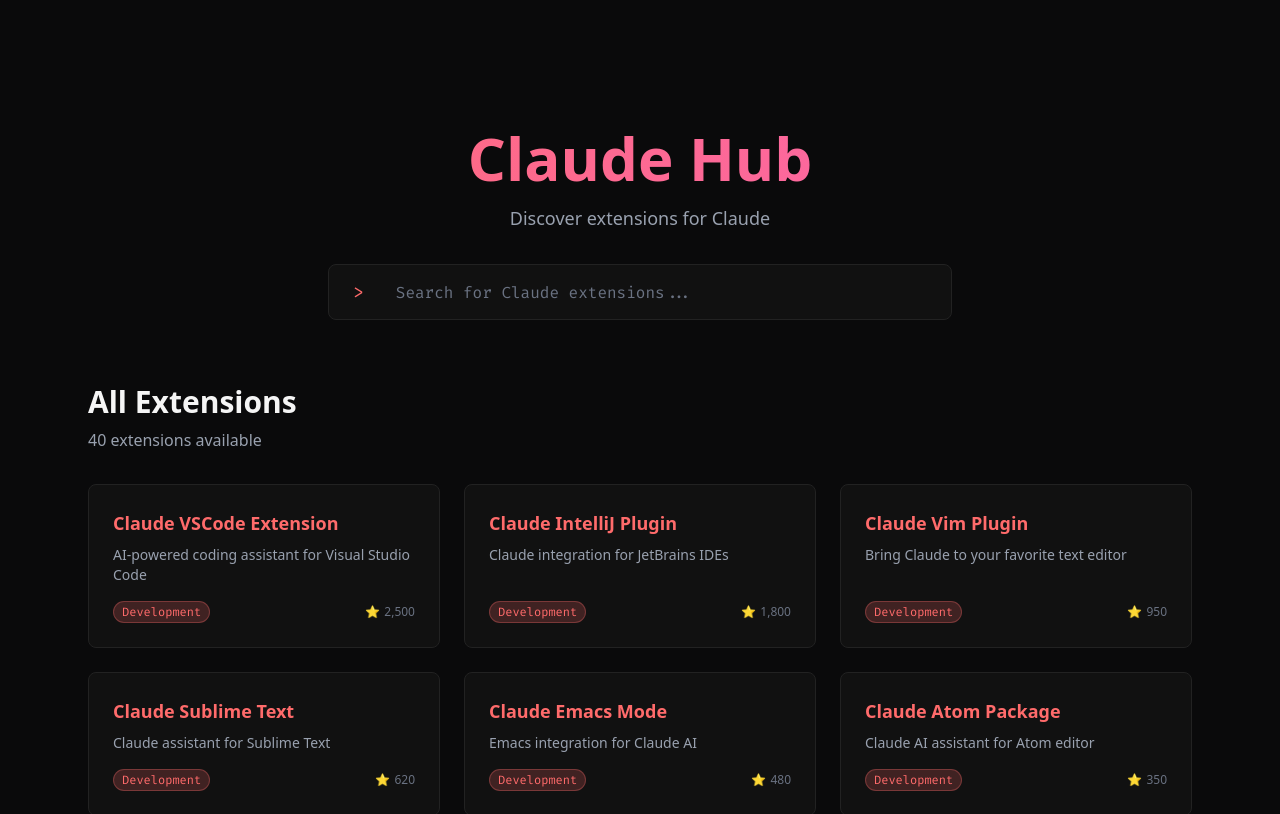
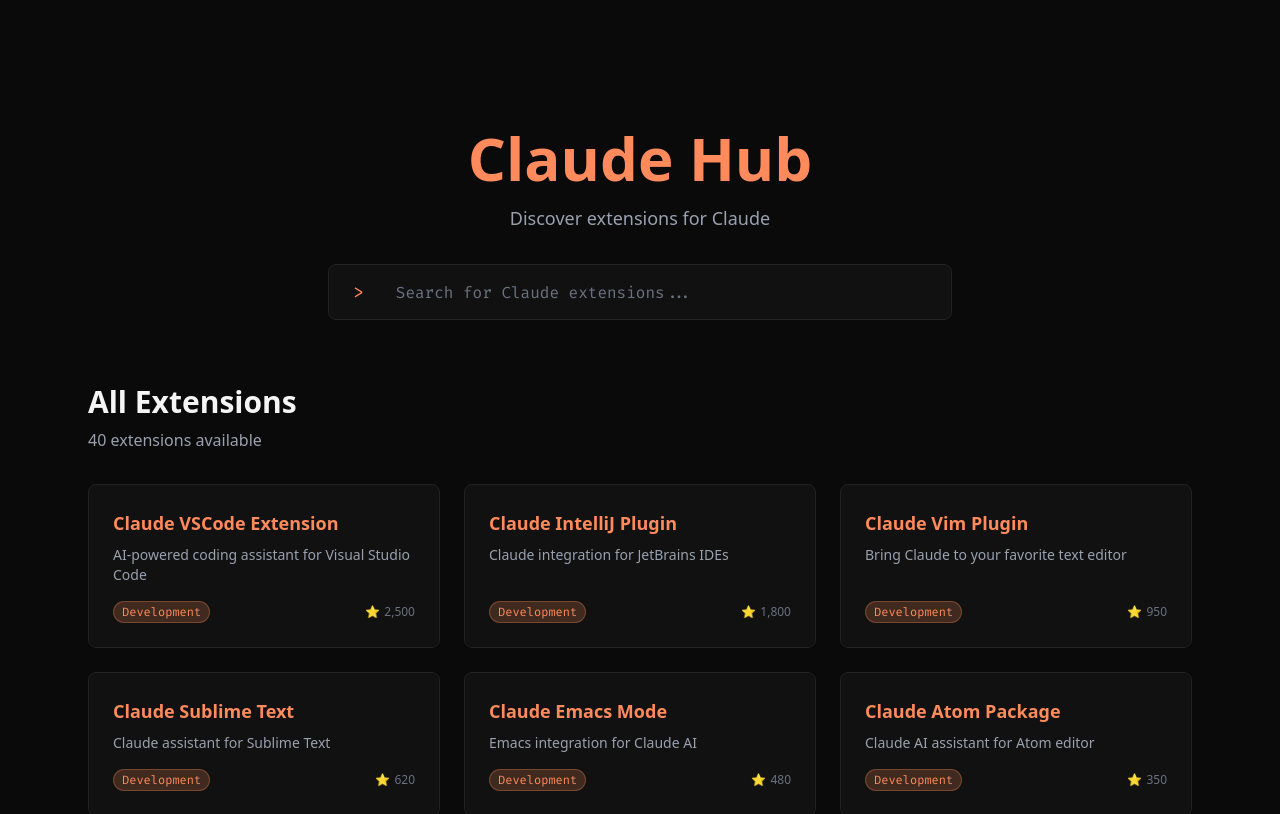
Before and after one commit to pinion05/claude-hub, a Next.js app: page / in a window 1280 px wide. Shown: the top 814 px of the page. Built offline with nearby package versions, Linux system fonts and the light colour scheme.

Commit message:
테마색 변경 (vibe-kanban 81d939cc)
테마색에 노란색을 조금만 더해주세요

```diff
--- a/src/app/globals.css
+++ b/src/app/globals.css
@@ -5,7 +5,7 @@
   --background: #0A0A0B;
   --foreground: #F5F5F5;
   --card: #111111;
-  --accent: #FF6B6B;
+  --accent: #FF8A5B;
   --border: #222222;
 }
 
@@ -48,8 +48,8 @@
 /* 글로우 효과 */
 .glow-coral {
   box-shadow:
-    0 0 20px rgba(255, 107, 107, 0.5),
-    inset 0 0 20px rgba(255, 107, 107, 0.1);
+    0 0 20px rgba(255, 138, 91, 0.5),
+    inset 0 0 20px rgba(255, 138, 91, 0.1);
 }
 
 /* 3D 카드 효과 */
--- a/src/components/atoms/Logo.tsx
+++ b/src/components/atoms/Logo.tsx
@@ -20,7 +20,7 @@
   return (
     <h1
       className={cn(
-        'font-bold bg-gradient-to-r from-accent to-pink-400 bg-clip-text text-transparent',
+        'font-bold text-accent',
         'cursor-pointer select-none',
         sizeClasses[size],
         className
```
Also changed, not shown: package.json (+11 -11 lines), 1 other file (tests, documents, lock files or other folders).
